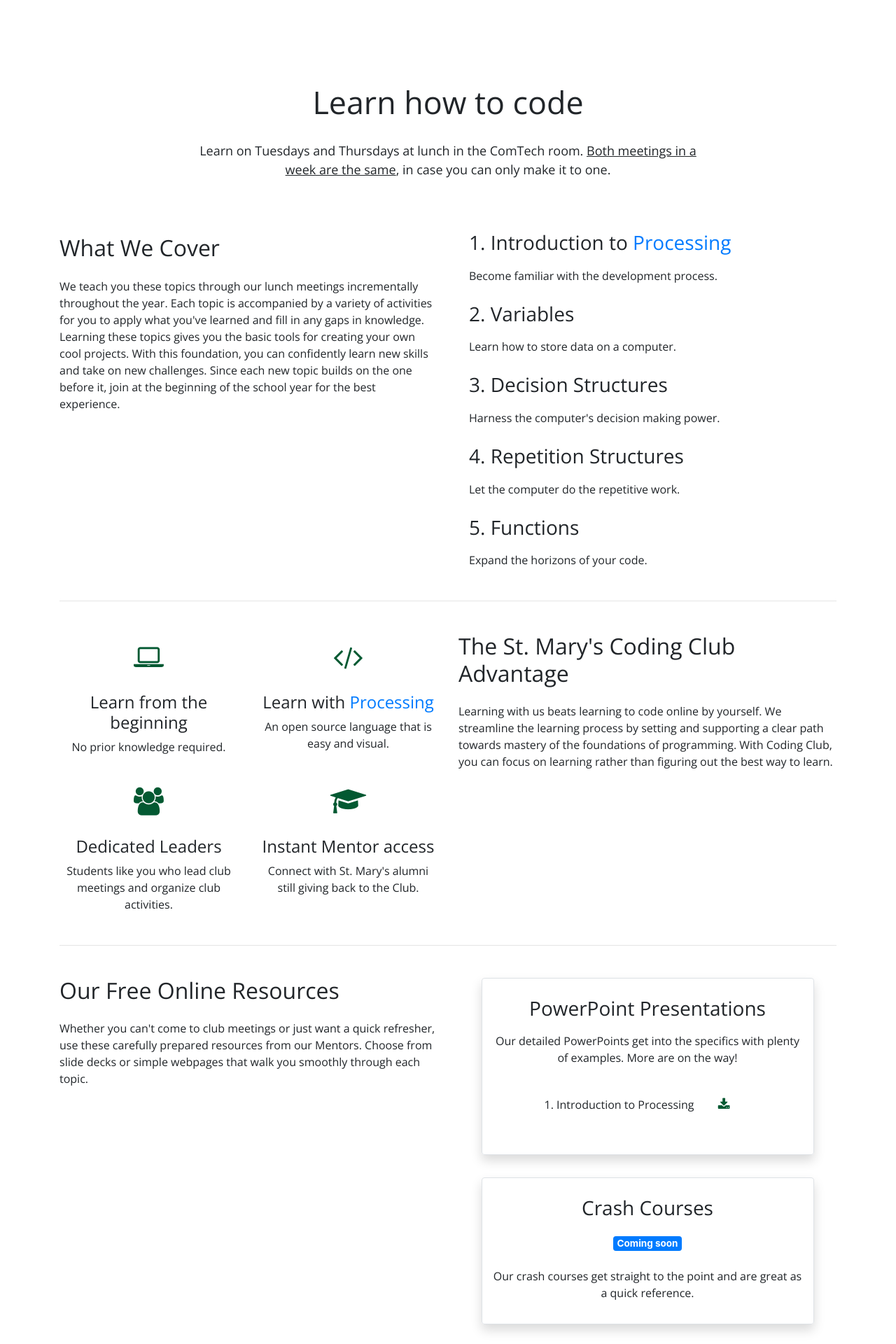
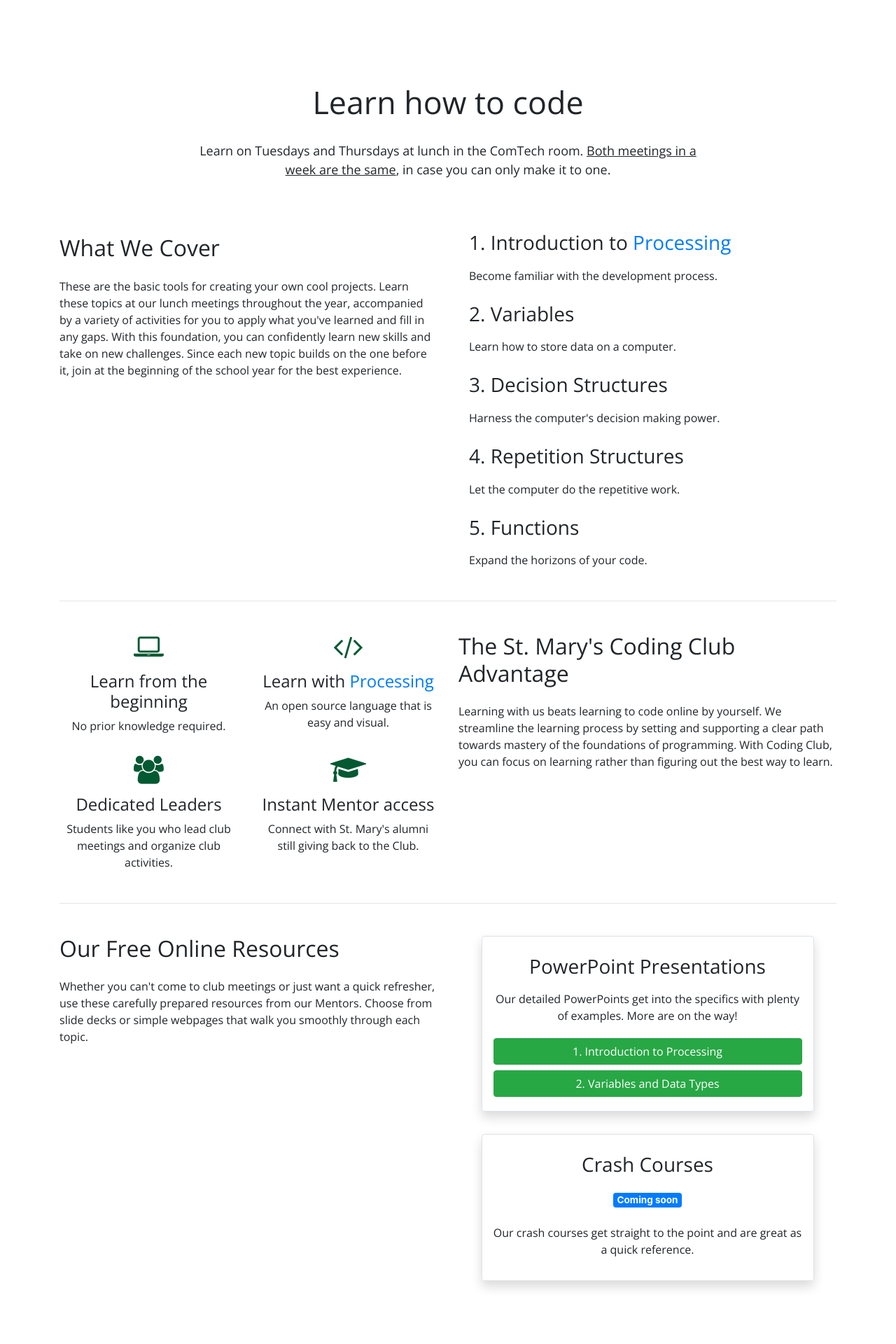
Before and after one commit to qnguyen24/st-marys-coding-club, a PHP site: page / in a window 1280 px wide. Shown: the part 1472-3392 px from the top of the page at 70% size. Run offline with PHP 8.4, Linux system fonts and the light colour scheme; some web fonts are replaced.

Commit message:
new crash courses, nav, content

```diff
--- a/index.html
+++ b/index.html
@@ -27,18 +27,31 @@
 
 
   <nav class="navbar navbar-expand-lg navbar-light fixed-top bg-transparent" id="navbar-wrapper">
-    <a class="navbar-brand" href="index.html"><img src="images/smcc-logo-3.png" class="rounded" height="60"></a>
+    <a class="navbar-brand" href="index.html"><img src="images/smcc-logo-3.png" class="rounded" height="40"></a>
     <button class="navbar-toggler" type="button" data-toggle="collapse" data-target="#navbarTogglerDemo01"
       aria-controls="navbarTogglerDemo01" aria-expanded="false" aria-label="Toggle navigation">
       <span class="navbar-toggler-icon"></span>
     </button>
     <div class="collapse navbar-collapse" id="navbarTogglerDemo01">
       <ul class="navbar-nav mr-auto mt-2 mt-lg-0">
+
+        <li class="nav-item">
+          <a class="nav-link" href="#what-we-do">What We Do</a>
+        </li>
+        <li class="nav-item">
+          <a class="nav-link" href="#online-learning">Online Learning</a>
+        </li>
+        <li class="nav-item">
+          <a class="nav-link" href="#projects">Projects</a>
+        </li>
+        <li class="nav-item">
+          <a class="nav-link" href="#events">Events</a>
+        </li>
+        <li class="nav-item">
+          <a class="nav-link" href="#team">Our Team</a>
+        </li>
         <li class="nav-item">
           <a class="nav-link" href="#mission">Mission</a>
-        </li>
-        <li class="nav-item">
-          <a class="nav-link" href="https://www.openprocessing.org/user/169324/">Projects</a>
         </li>
         <li class="nav-item">
           <a class="nav-link" href="#contact">Contact</a>
@@ -152,7 +165,7 @@
     </div>
   </section>
 
-  <section class="container-fluid">
+  <section class="container-fluid" id="what-we-do">
     <div class="container">
 
       <div class="row justify-content-center">
@@ -166,10 +179,9 @@
       <div class="row justify-content-center mt-5">
         <div class="col-md-6">
           <h2 class="text-left">What We Cover</h2>
-          <p>We teach you these topics through our lunch meetings incrementally throughout the year. Each topic is
-            accompanied by a variety of activities for you to apply what you've learned and fill in any gaps in
-            knowledge. Learning these topics gives you the basic tools for creating your own cool projects. With this
-            foundation, you can confidently learn new skills and take on new challenges. Since each new topic builds on
+          <p>These are the basic tools for creating your own cool projects. Learn these topics at our lunch meetings
+            throughout the year, accompanied by a variety of activities for you to apply what you've learned and fill in
+            any gaps. With this foundation, you can confidently learn new skills and take on new challenges. Since each new topic builds on
             the one before it, join at the beginning of the school year for the best
             experience.</p>
         </div>
@@ -234,7 +246,7 @@
 
       <hr>
 
-      <div class="row justify-content-center">
+      <div class="row justify-content-center" id="online-learning">
         <div class="col-md-6">
           <h2>Our Free Online Resources</h2>
           <p>Whether you can't come to club meetings or just want a quick refresher, use these carefully prepared
@@ -242,14 +254,17 @@
             topic.</p>
         </div>
         <div class="col-md-6">
-          <div class="row text-center justify-content-around animatedParent animateOnce">
+          <div class="row justify-content-center text-center animatedParent animateOnce">
             <div class="col-md-10 border shadow rounded m-3 p-3 animated fadeInDownShort delay-500">
               <h3>PowerPoint Presentations</h3>
               <p>Our detailed PowerPoints get into the specifics with plenty of examples. More are on the way!</p>
-              <p class="text-center">1. Introduction to Processing <a href="/ppt/1 - Introduction To Processing.pptx" download><span class="fa fa-download"></span></a>
-              </p>
+              <!-- <p class="text-center">1. Introduction to Processing</p> -->
+              <a href="/ppt/1 - Introduction To Processing.pdf" download class="btn btn-success col-12 my-1">1.
+                Introduction to Processing</a>
+              <a href="/ppt/2 - Variables and Data Types.pdf" download class="btn btn-success col-12 my-1">2. Variables
+                and Data Types</a>
+            </div>
 
-            </div>
             <div class="col-md-10 border shadow rounded p-3 m-3 animated fadeInDownShort delay-750">
               <h3>Crash Courses</h3>
               <span class="badge badge-primary mb-4">Coming soon</span>
@@ -262,7 +277,7 @@
     </div>
   </section>
 
-  <section class="container-fluid text-center">
+  <section class="container-fluid text-center" id="projects">
     <div class="container">
       <h1 class="text-center">Unleash your creativity</h1>
       <p class="lead">With your newly acquired coding toolbox, show the world what you're made of with your very own
@@ -288,7 +303,7 @@
   </section>
 
 
-  <section class="container-fluid text-center">
+  <section class="container-fluid text-center" id="events">
     <div class="container">
       <h1 class="text-center">Belong to our community</h1>
       <p class="lead">The St. Mary's Coding Club organizes events throughout the year to put your coding skills to the
@@ -337,15 +352,15 @@
   <section class="container-fluid text-left" id="team">
     <div class="container">
       <h1 class="text-center">Always supported by our team</h1>
-      <p class="lead text-center">You're backed by a strong group of Leaders and Mentors that's always ready to listen and help
+      <p class="lead text-center">You're backed by a strong group of Leaders and Mentors that's always ready to listen
+        and help
         out.</p>
 
 
 
       <h2>Leaders</h2>
-        <p>Leaders are fellow St. Mary's students who bring you the Coding Club experience. They are responsible for
-          leading club meetings, organizing events, and all things associated with managing the St. Mary's Coding
-          Club. They are your first point of contact for everything Coding Club.
+      <p>Leaders are fellow St. Mary's students who bring you the Coding Club experience. They lead club meetings,
+        organize events, and are your first point of contact for everything Coding Club.
       </p>
       <div class="row animatedParent animateOnce">
 
@@ -414,8 +429,8 @@
             <div class="col-md-8">
               <div class="card-body">
                 <h5 class="card-title border-bottom border-danger">Quang Nguyen</h5>
-                    <p class="card-text">Quang is in his 3rd year of Mechanical Engineering with a Specialization in
-                      Biomedical Engineering at the University of Calgary.
+                <p class="card-text">Quang is in his 3rd year of Mechanical Engineering with a Biomedical Engineering
+                  Specialization at the University of Calgary.
                 </p>
                 <p class="card-text"><small class="text-muted">Joined Jan 2018 (Co-founder)</small></p>
               </div>
@@ -455,7 +470,7 @@
               <div class="card-body">
                 <h5 class="card-title border-bottom border-primary">Kyle van Winkoop</h5>
                 <p class="card-text">Kyle is starting his first year of Engineering at the University of British
-                      Columbia. He was the very first Leader of the St. Mary's Coding Club.
+                  Columbia. He was the Coding Club's first leader.
                 </p>
                 <p class="card-text"><small class="text-muted">Joined Jan 2018 (Co-founder)</small></p>
               </div>
@@ -510,8 +525,8 @@
   </section>
 
   <section class="container-fluid text-center" id="cta">
-    <div class="container border border-dark p-5">
-      <h1 class="display-5 text-center col-12">Become a member. Start coding today.</h1>
+    <div class="container border shadow rounded p-5">
+      <h2 class="text-center col-12">Become a member. Start coding today.</h2>
       <form name="registration" method="POST" data-netlify="true" class="container bg-transparent rounded p-3">
         <div class="form-row">
           <div class="form-group col-xs-12 col-md-4">
--- a/scss/main.css
+++ b/scss/main.css
@@ -74,8 +74,6 @@ hr {
 
 .fa {
   font-size: 18px;
-  color: #035932;
-  margin: 30px;
 }
 
 .jumbotron {
@@ -116,6 +114,8 @@ section h1 {
 
 #smcc-advantage .fa {
   font-size: 2.5rem;
+  margin: 15px;
+  color: #035932;
 }
 
 .lead {
--- a/scss/main.scss
+++ b/scss/main.scss
@@ -45,8 +45,8 @@ hr {
 }
 .fa {
     font-size: 18px;
-    color: rgb(3, 89, 50);
-    margin: 30px;
+
+    // margin: 30px;
 }
 .jumbotron {
     @include bg-image("jumbotron-keyboard-hand-dark.jpg",fixed);
@@ -85,6 +85,8 @@ section {
 #smcc-advantage {
     .fa {
         font-size: 2.5rem;
+        margin: 15px;
+        color: rgb(3, 89, 50);
     }
 }
 .lead {
```
Also changed, not shown: 4 other files. Lines whose indentation alone changed are shown as unchanged.
